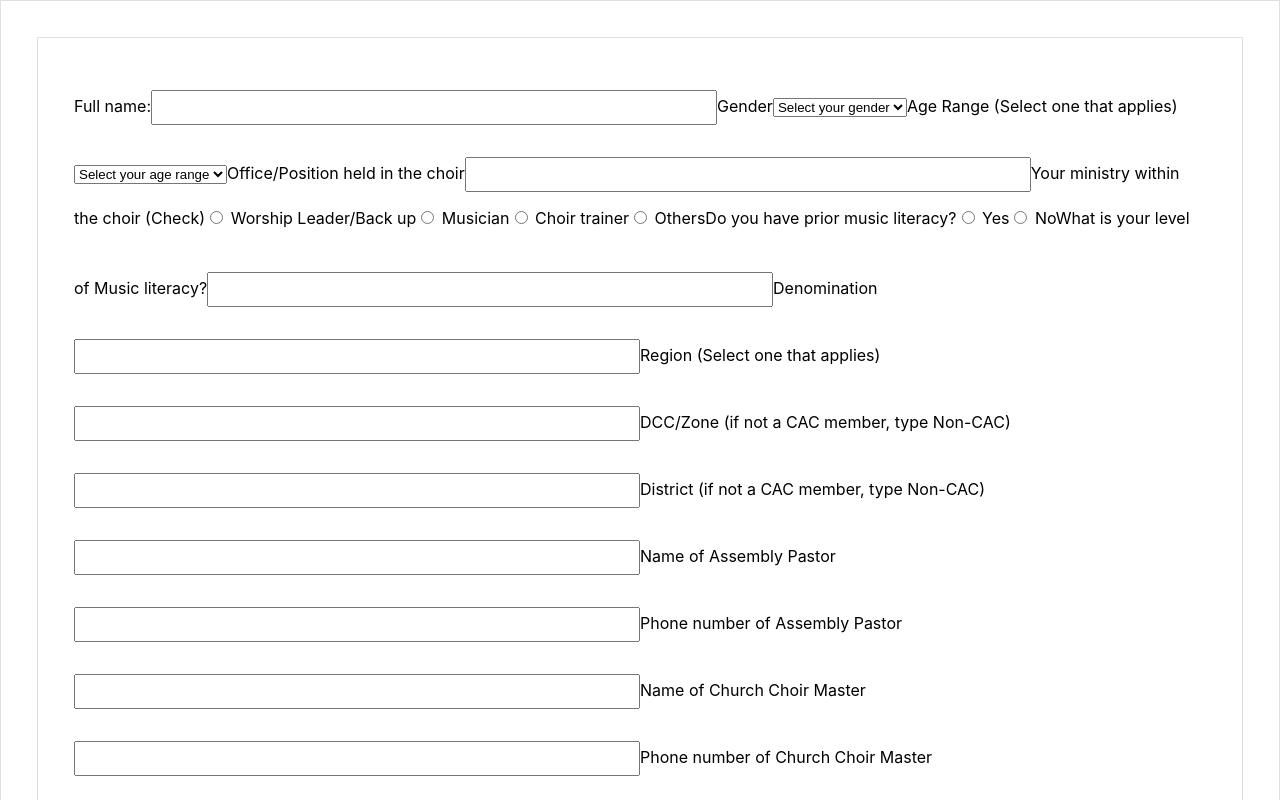
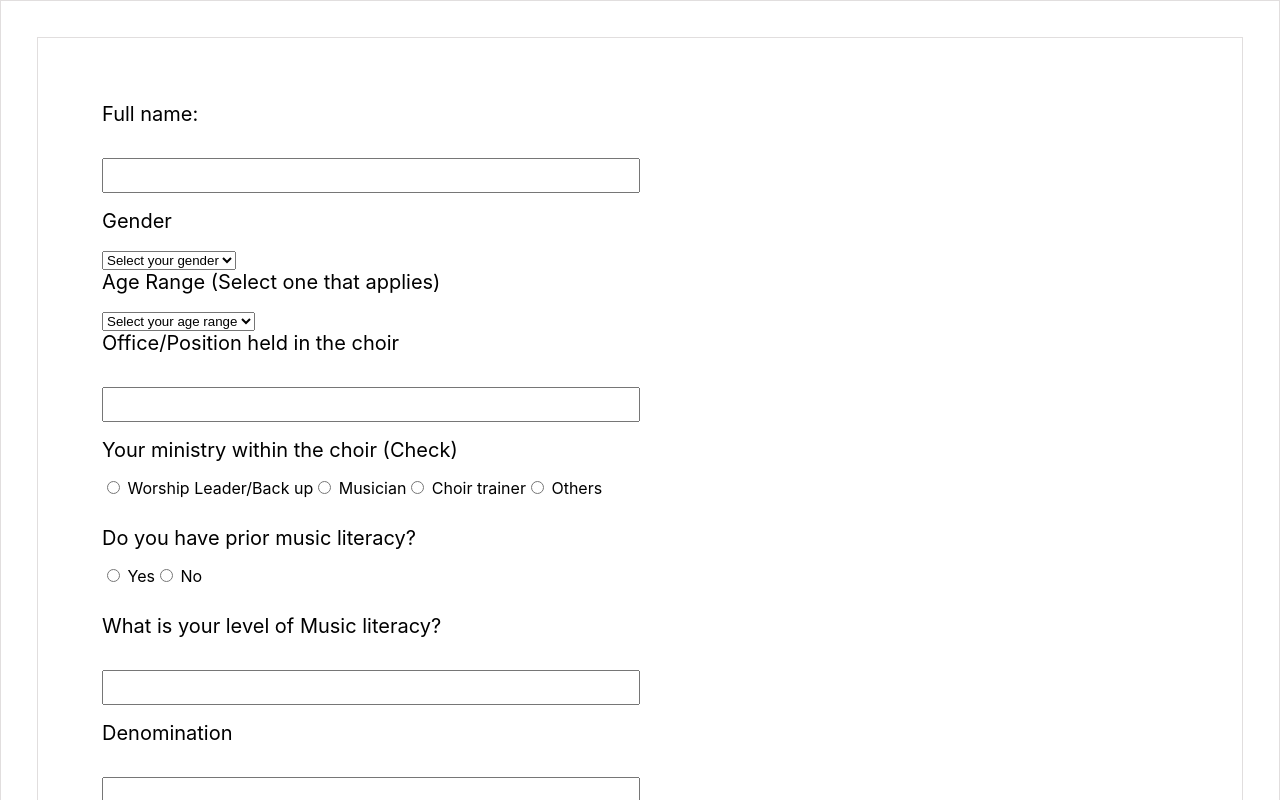
Before and after one commit to OpeDada/cacmusic, a Next.js app: page / in a window 1280 px wide. Shown: the top 800 px of the page. Built offline with nearby package versions, Linux system fonts and the light colour scheme.

Commit message:
style form

```diff
--- a/styles/components/registration.scss
+++ b/styles/components/registration.scss
@@ -1,6 +1,23 @@
 .container{
   border: 1px solid #e1dede;
   padding: 36px;
+}
+
+
+.main-form {
+    min-width: 100%;
+    height: 100vh;
+    margin: 0vw;
+    padding: 5vw ;
+    position:relative;
+    /* position:relative for .prevBtn and .nextBtn position:absolute; */
+}
+
+.main-form label{
+    display: block;
+    text-align: left;
+    font-size: 20px;
+    margin: 0 0 2vh 0;
 }
 
 input[type="text"] {
```
